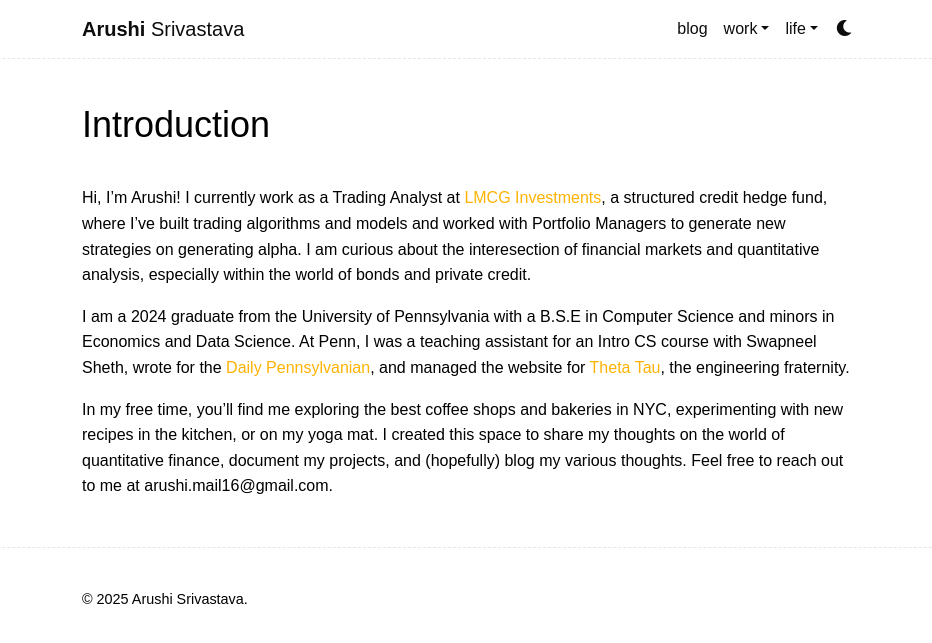
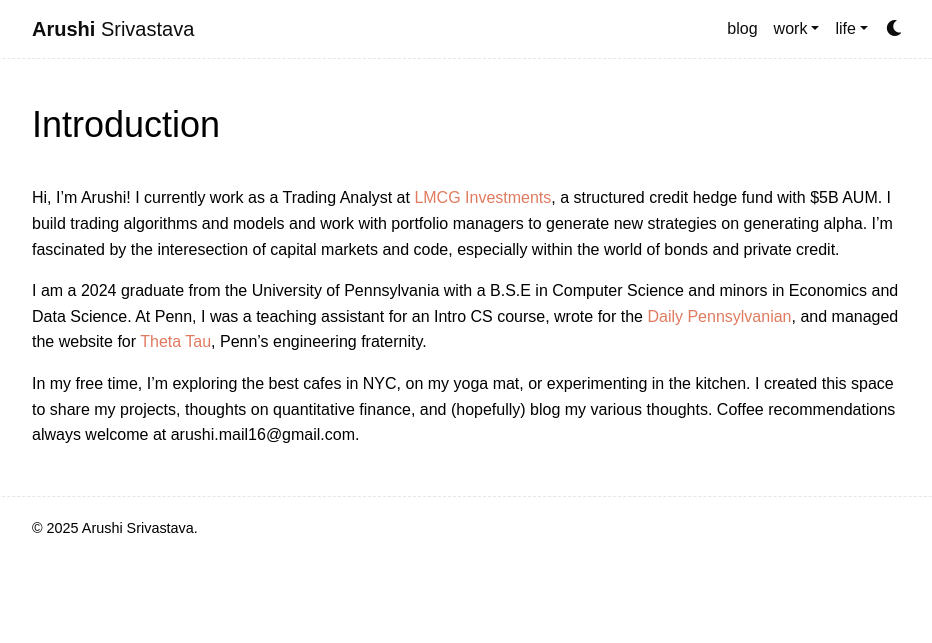
Before and after one commit to arushi022/arushi022.github.io, a Jekyll site: the page built from _bio/introduction.md, in a window 1280 px wide. Shown: the top 643 px of the page, without its empty margins (173-1105 px from the left). Built offline with Jekyll 4.4.1, drawn with Linux system fonts in a browser that asks for light colours; nearby versions of some CDN libraries; some web fonts are replaced; library files that are not in the unit come from our copies; comment, search, counter and statistics services are not loaded; a style sheet for code colours, icons or effects is not loaded.

Commit message:
First draft of intro page, next do resume/about me page

```diff
--- a/_bio/introduction.md
+++ b/_bio/introduction.md
@@ -8,8 +8,8 @@ order: 0
 introduction: true
 ---
 
-Hi, I'm Arushi! I currently work as a Trading Analyst at [LMCG Investments](https://lmcg.com/alternative-investments/), a structured credit hedge fund, where I've built trading algorithms and models and worked with Portfolio Managers to generate new strategies on generating alpha. I am curious about the interesection of financial markets and quantitative analysis, especially within the world of bonds and private credit.
+Hi, I'm Arushi! I currently work as a Trading Analyst at [LMCG Investments](https://lmcg.com/alternative-investments/), a structured credit hedge fund with $5B AUM. I build trading algorithms and models and work with portfolio managers to generate new strategies on generating alpha. I'm fascinated by the interesection of capital markets and code, especially within the world of bonds and private credit.
 
-I am a 2024 graduate from the University of Pennsylvania with a B.S.E in Computer Science and minors in Economics and Data Science. At Penn, I was a teaching assistant for an Intro CS course with Swapneel Sheth, wrote for the [Daily Pennsylvanian](https://www.thedp.com/page/search?q=Arushi+Srivastava#gsc.tab=0&gsc.q=Arushi%20Srivastava&gsc.page=1), and managed the website for [Theta Tau](https://www.upennthetatau.com/), the engineering fraternity.
+I am a 2024 graduate from the University of Pennsylvania with a B.S.E in Computer Science and minors in Economics and Data Science. At Penn, I was a teaching assistant for an Intro CS course, wrote for the [Daily Pennsylvanian](https://www.thedp.com/page/search?q=Arushi+Srivastava#gsc.tab=0&gsc.q=Arushi%20Srivastava&gsc.page=1), and managed the website for [Theta Tau](https://www.upennthetatau.com/), Penn's engineering fraternity.
 
-In my free time, you'll find me exploring the best coffee shops and bakeries in NYC, experimenting with new recipes in the kitchen, or on my yoga mat. I created this space to share my thoughts on the world of quantitative finance, document my projects, and (hopefully) blog my various thoughts. Feel free to reach out to me at arushi.mail16@gmail.com.
+In my free time, I'm exploring the best cafes in NYC, on my yoga mat, or experimenting in the kitchen. I created this space to share my projects, thoughts on quantitative finance, and (hopefully) blog my various thoughts. Coffee recommendations always welcome at arushi.mail16@gmail.com.
--- a/_config.yml
+++ b/_config.yml
@@ -50,7 +50,7 @@ navbar_fixed: true
 footer_fixed: false
 
 # Dimensions
-max_width: 800px
+max_width: 900px
 
 # TODO: add layout settings (single page vs. multi-page)
 
--- a/_includes/current.html
+++ b/_includes/current.html
@@ -4,7 +4,7 @@
                 {%- if page.current_items -%}
                     {%- for item in page.current_items -%}
                         {%- if item.url -%}
-                            <a class="favorite-item" href="{{ item.url }}" target="_blank" rel="noopener noreferrer" aria-label="Open {{ item.title }}"></a>
+                            <a class="favorite-item" href="{{ item.url }}" target="_blank" rel="noopener noreferrer" aria-label="Open {{ item.title }}">
                                 <h4>{{ item.title }}</h4>
                                 <p>{{ item.body | markdownify }}</p>
                             </a>
--- a/_sass/_base.scss
+++ b/_sass/_base.scss
@@ -62,7 +62,9 @@ blockquote {
 
 // Current favorites
 .current {
-  margin-top: 2.5rem;
+  margin-top: 20px;
+  padding-top: 40px;
+  border-top: 1px solid var(--global-divider-color);
 }
 .current h2 {
   font-size: 1.35rem;
@@ -86,7 +88,7 @@ blockquote {
 .favorites-grid a.favorite-item:hover,
 a.favorites-grid .favorite-item:hover {
   transform: translateY(-2px);
-  border-color: var(--global-theme-color);
+  border-color: var(--global-link-hover-color);
 }
 .favorites-grid {
   display: grid;
@@ -99,12 +101,12 @@ a.favorites-grid .favorite-item:hover {
   padding: 0.9rem 1rem;
   border-radius: 0.75rem;
   text-align: left;
-  box-shadow: 0 2px 4px rgba(0,0,0,0.03);
+  box-shadow: 0 2px 4px rgba(0,0,0,0.05);
   transition: all 0.25s ease;
 }
 .favorite-item:hover {
   transform: translateY(-2px);
-  border-color: var(--global-theme-color);
+  border-color: var(--global-link-hover-color);
 }
 .favorite-item h4 {
   font-weight: 500;
@@ -238,7 +240,7 @@ a.favorites-grid .favorite-item:hover {
   right: 0;
   bottom: -6px;
   height: 2px;
-  background-color: var(--global-theme-color);
+  background-color: var(--global-link-hover-color);
   border-radius: 2px;
   pointer-events: none;
   transform-origin: left center;
@@ -374,7 +376,7 @@ a.favorites-grid .favorite-item:hover {
   background-color: inherit;
   color: var(--global-text-color);
   &:hover {
-    color: var(--global-theme-color);
+    color: var(--global-link-hover-color);
   }
 }
 
@@ -432,8 +434,8 @@ footer.fixed-bottom {
 
 footer.sticky-bottom {
   border-top: 1px dashed var(--global-divider-color);
-  padding-top: 40px;
-  padding-bottom: 40px;
+  padding-top: 20px;
+  padding-bottom: 20px;
   font-size: 0.9rem;
 }
 
--- a/_sass/_themes.scss
+++ b/_sass/_themes.scss
@@ -7,7 +7,7 @@
   --global-code-bg-color: #{$code-bg-color-light};
   --global-text-color: #{$black-color};
   --global-text-color-light: #{$grey-color};
-  --global-theme-color: #{$yellow-color};
+  --global-theme-color: #{$terracotta-color};
   --global-link-hover-color: #{$accent-color};
   --global-link-color: var(--global-theme-color);
   --global-footer-bg-color: #{$grey-color-dark};
@@ -53,7 +53,7 @@ html[data-theme='dark'] {
   --global-text-color: #{$grey-color-light};
   --global-text-color-light: #{$grey-color-light};
   --global-theme-color: #{$accent-color};
-  --global-link-hover-color: #{$yellow-color};
+  --global-link-hover-color: #{$terracotta-color};
   --global-footer-bg-color: #{$grey-color-light};
   --global-footer-text-color: #{$grey-color-dark};
   --global-footer-link-color: #{$black-color};
--- a/_sass/_variables.scss
+++ b/_sass/_variables.scss
@@ -22,18 +22,20 @@ $light-purple-color:  lighten($purple-color, 25%);
 $pink-color:          #f92080 !default;
 $pink-color-light:    #ffdddd !default;
 $yellow-color:        #FFB300 !default;
+$terracotta-color:    #E07A5F !default;
 $taupe-color:         #C5A572 !default;
-$accent-color:        #3A4A8F !default;
+// $accent-color:        #3A4A8F !default;
+$accent-color:        #81A684 !default;
 $grey-color:          #828282 !default;
 $grey-color-light:    lighten($grey-color, 40%);
 $grey-color-dark:     #1C1C1D;
 $grey-900:            #212529;
-$white-color: #ffffff !default;
-$black-color: #000000 !default;
+$white-color:         #ffffff !default;
+$black-color:         #000000 !default;
 
 
 // Theme colors
-$code-bg-color-light:     rgba($yellow-color, 0.05);
+$code-bg-color-light:     rgba($terracotta-color, 0.05);
 $code-bg-color-dark:      #2c3237 !default;
 
 
```
